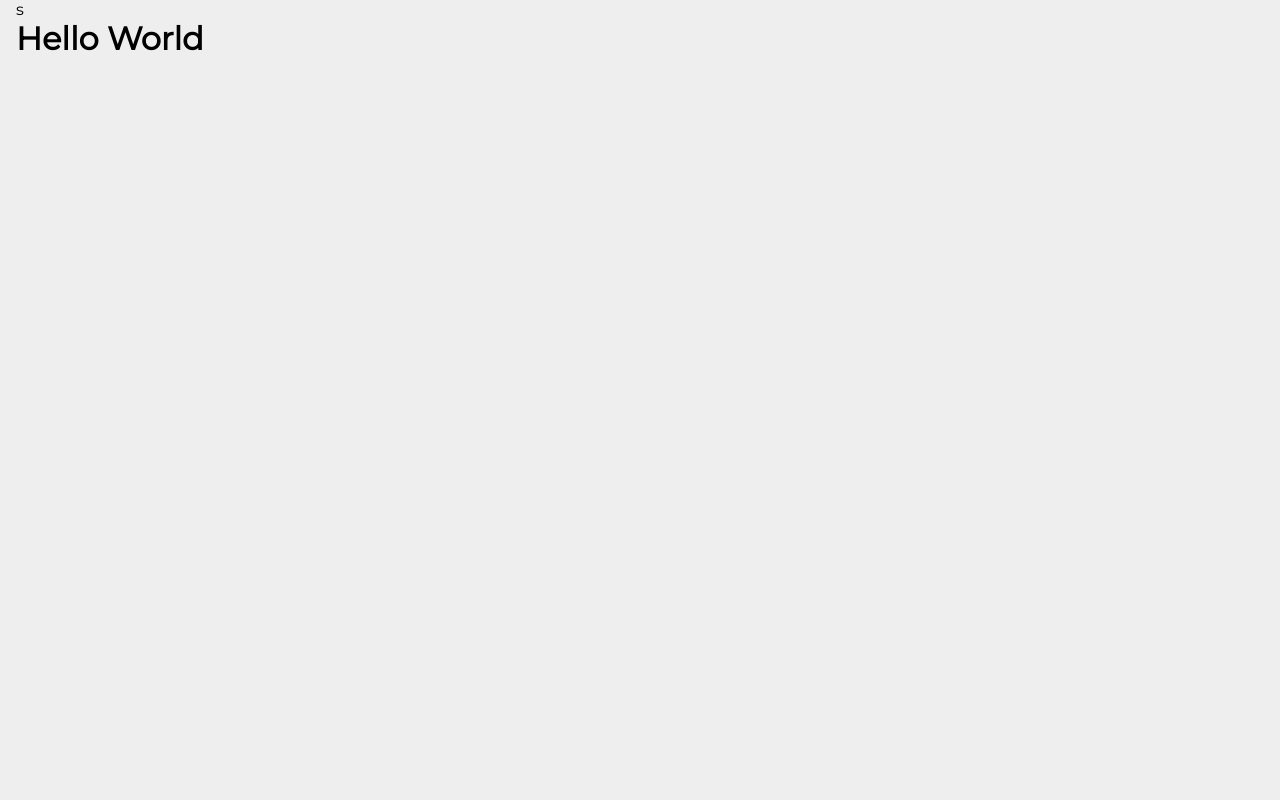
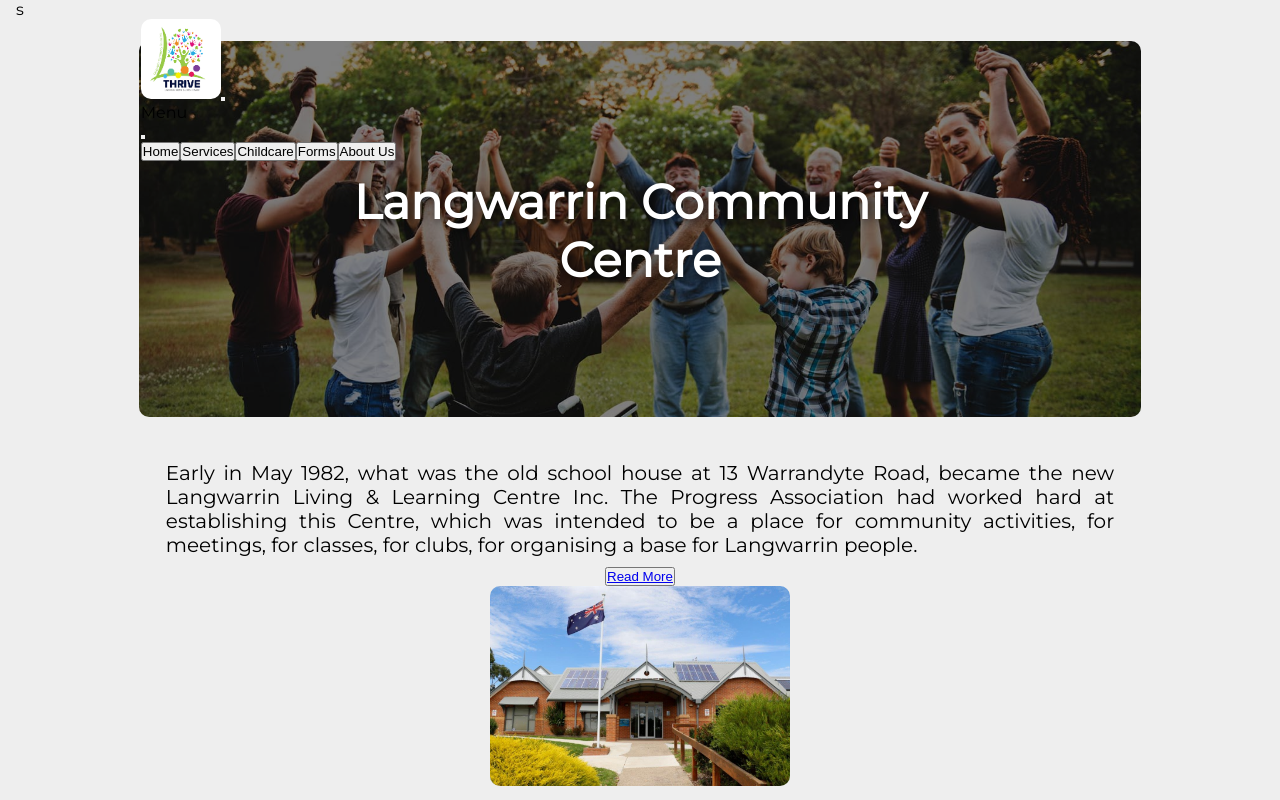
Before and after one commit to andywelly/LangwarrinCC-Deploy, a React (Vite) app: page / in a window 1280 px wide. Shown: the top 800 px of the page. Built offline with nearby package versions, Linux system fonts and the light colour scheme; a web font is replaced by a local one.

Commit message:
Test Home

```diff
--- a/src/main.jsx
+++ b/src/main.jsx
@@ -1,6 +1,6 @@
 import { StrictMode } from 'react'
 import { createRoot } from 'react-dom/client'
-// import Home from './pages/Home.jsx'
+import Home from './pages/Home.jsx'
 // import Services from './pages/Services.jsx'
 // import Childcare from './pages/Childcare.jsx'
 // import Forms from './pages/Forms.jsx'
@@ -65,6 +65,6 @@ import { createRoot } from 'react-dom/client'
 
 createRoot(document.getElementById('root')).render(
   <StrictMode>
-    <h1>Hello World</h1>
+    <Home/>
   </StrictMode>,
 )
```
